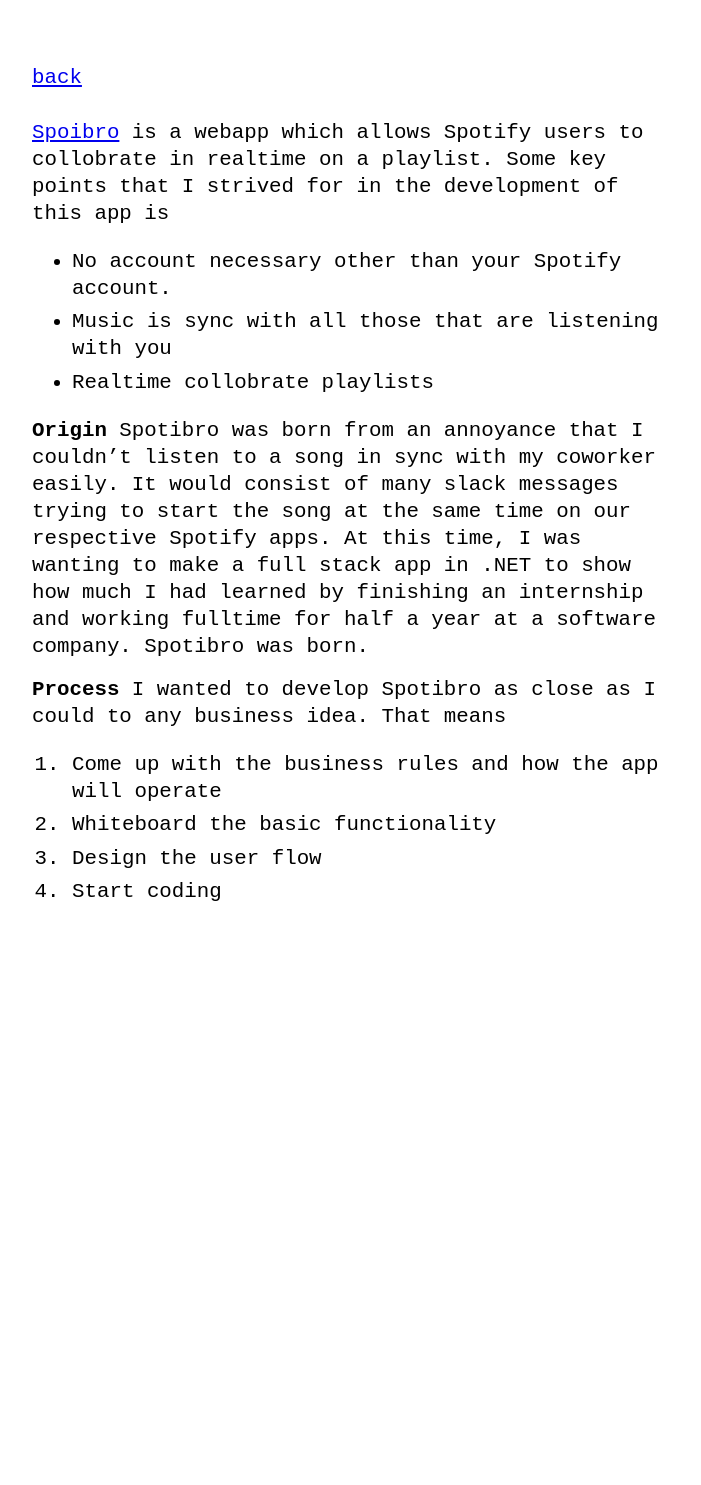
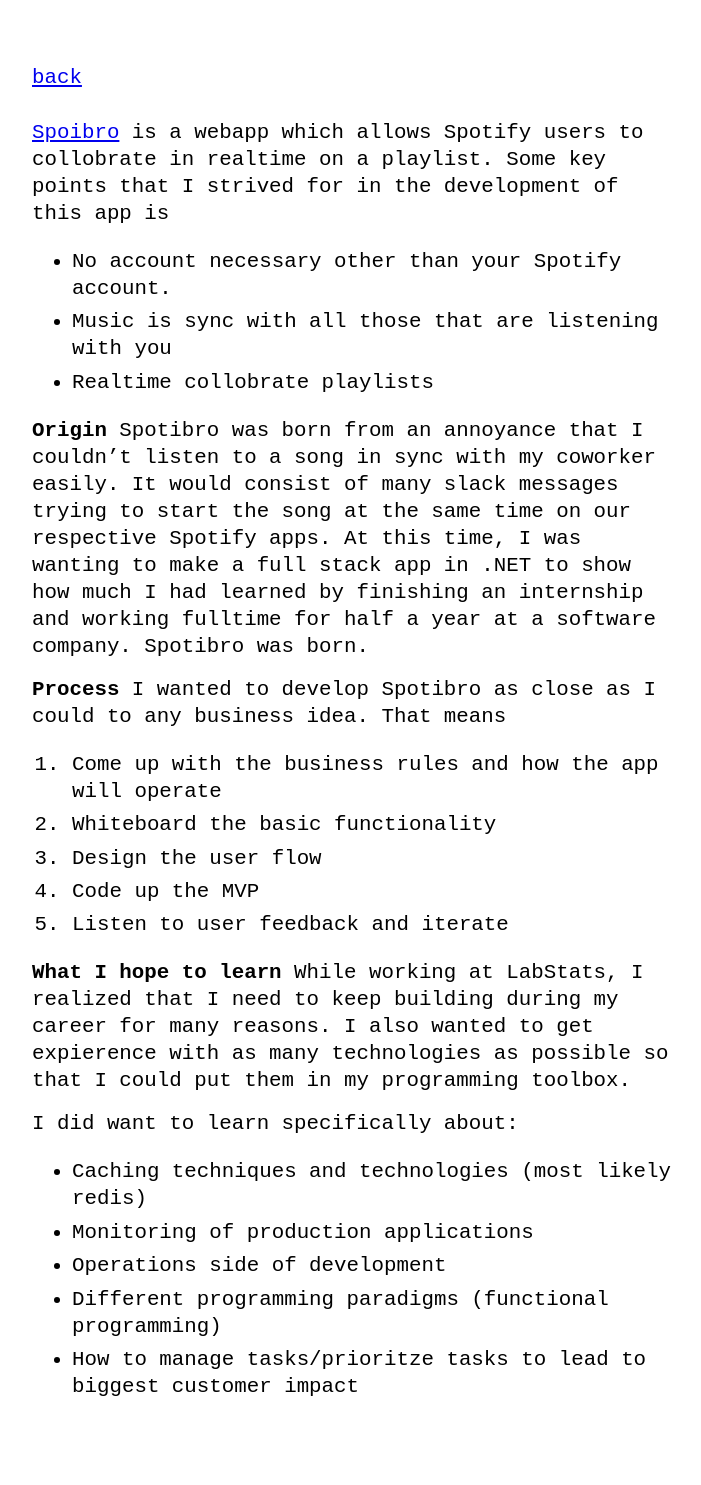
Before and after one commit to hibroseph/hibroseph.github.io, a Jekyll site: the page built from projects/spotibro/index.md, in a window 1280 px wide. Shown: the whole page, without its empty margins (288-989 px from the left). Built offline with Jekyll 4.4.1, drawn with Linux system fonts in a browser that asks for light colours; before the commit the page ends 990 px from its top, so only the background shows below that.

Commit message:
Added what I hope to learn section to spotibros page

```diff
--- a/projects/spotibro/index.md
+++ b/projects/spotibro/index.md
@@ -14,4 +14,15 @@ I wanted to develop Spotibro as close as I could to any business idea. That mean
 1. Come up with the business rules and how the app will operate
 2. Whiteboard the basic functionality
 3. Design the user flow
-4. Start coding
+4. Code up the MVP
+5. Listen to user feedback and iterate
+
+**What I hope to learn**
+While working at LabStats, I realized that I need to keep building during my career for many reasons. I also wanted to get expierence with as many technologies as possible so that I could put them in my programming toolbox.
+
+I did want to learn specifically about:
+- Caching techniques and technologies (most likely redis)
+- Monitoring of production applications
+- Operations side of development
+- Different programming paradigms (functional programming)
+- How to manage tasks/prioritze tasks to lead to biggest customer impact
```
